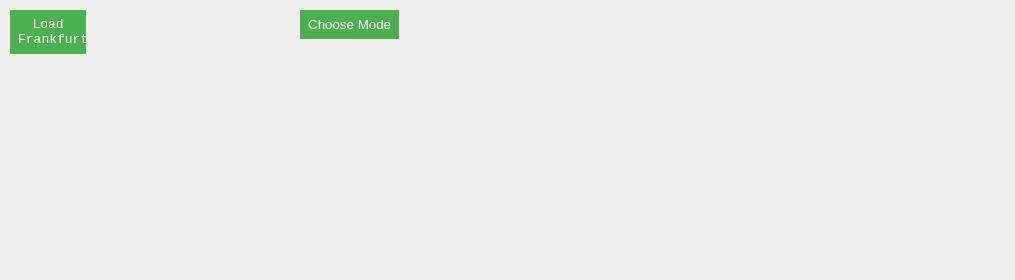
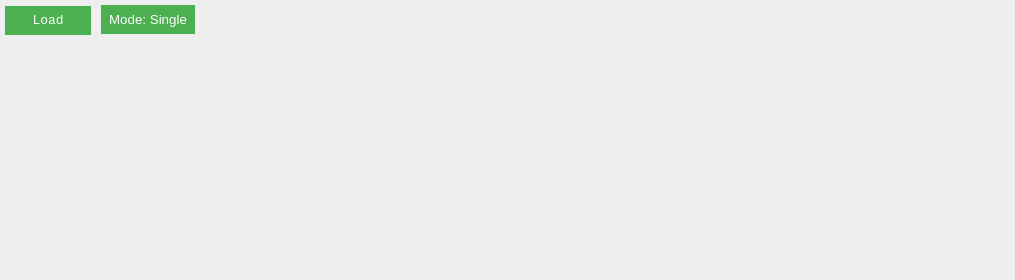
Before and after one commit to GreeMPeace/BA_Repos, a plain HTML site: page Net3D/Net3D/index.html in a window 1280 px wide. Shown: the top 280 px of the page, 0-1015 px from the left. Drawn offline with nearby package versions, Linux system fonts and the light colour scheme.

Commit message:
Work on HUD

```diff
--- a/Net3D/Net3D/css/hud.css
+++ b/Net3D/Net3D/css/hud.css
@@ -6,23 +6,25 @@
     border: none;
     padding: 7px 8px;
     cursor: pointer;
+    min-width: 84px;
 }
 
 .drpdown {
     display: inline-block;
-    position: absolute;
-    cursor: pointer
+    cursor: pointer;
+    margin: 5px;
 }
 
 .hudbutton {
     display: inline-block;
-    width: 60px;
+    min-width: 70px;
     background-color: #4CAF50;
     color: #FFFFFF;
     text-align: center;
     z-index: 2;
-    position: absolute;
-    padding: 7px 8px;;
+    padding: 7px 8px;
+    margin: 5px;
+    cursor: pointer;
 }
 
 .hudbutton:hover, .drpdown:hover .drpbutton{
@@ -36,6 +38,7 @@
     background-color: #f9f9f9;
     box-shadow: 0px 8px 16px 0px rgba(0,0,0,0.2);
     z-index: 3;
+    min-width: 70px;
 }
 .drp-content a:hover {
     background-color: #E1E1E1;
--- a/Net3D/Net3D/index.html
+++ b/Net3D/Net3D/index.html
@@ -32,6 +32,7 @@
     <script src="scripts/Antenna.js"></script>
     <script src="scripts/Buildings.js"></script>
     <script src="scripts/Simulation.js"></script>
+    <script src="scripts/HUDController.js"></script>
     <script src="scripts/Init.js"></script>
     <script src="scripts/Loader.js"></script>
 </body>
--- /dev/null
+++ b/Net3D/Net3D/scripts/HUDController.js
@@ -0,0 +1,59 @@
+HUDController = function () {
+    this.elements = [];
+    this.data = {};
+    this.hudtop = document.createElement('div');
+    this.hudtop.style.position = 'absolute';
+    this.hudtop.style.top = '0px';
+    this.hudtop.style.left = '0px';
+    container.appendChild(this.hudtop);
+};
+
+HUDController.prototype.getByName = function (name) {
+    for (var i = 0; i < this.elements.length; i++) {
+        if (this.elements[i].name == name)
+            return this.elements[i].elem;
+    }
+    return null;
+};
+
+HUDController.prototype.addButton = function (name, text, onclick) {
+    var loadButton = document.createElement('div');
+    loadButton.className = "hudbutton";
+    loadButton.textContent = text;
+    //loadButton.style.left = pos.left;
+    //loadButton.style.top = pos.top;
+    loadButton.addEventListener("click", onclick);
+    this.hudtop.appendChild(loadButton);
+    var element = {};
+    element.elem = loadButton;
+    element.name = name;
+    this.elements.push(element)
+};
+
+HUDController.prototype.addDropdown = function (name, text, onclick) {
+    var chooseArea = document.createElement('div');
+    chooseArea.className = "drpdown";
+    var chooseButton = document.createElement('button');
+    chooseButton.className = "drpbutton";
+    chooseButton.textContent = text[0];
+    chooseArea.appendChild(chooseButton);
+    var ItemArea = document.createElement('div');
+    ItemArea.className = "drp-content";
+    var elem;
+    for (var i = 1; i < text.length; i++) {
+        elem = document.createElement('a');
+        elem.textContent = text[i];
+        elem.addEventListener("click", onclick[i]);
+        ItemArea.appendChild(elem);
+    }
+    chooseArea.appendChild(ItemArea);
+    this.hudtop.appendChild(chooseArea);
+    var obj = {};
+    obj.name = name;
+    obj.elem = chooseArea;
+    this.elements.push(obj);
+}
+
+HUDController.prototype.addData = function () {
+
+}
--- a/Net3D/Net3D/scripts/Init.js
+++ b/Net3D/Net3D/scripts/Init.js
@@ -1,4 +1,4 @@
-var scene, hudscene, width, height, camera, hudcamera, renderer, container;
+var scene, hudscene, width, height, camera, hudcamera, renderer, container, hudcon;
 var meas;
 var buildings = [], antennas = [];
 
@@ -91,35 +91,53 @@
     hudelement.style.backgroundColor = "#FFFFFF"
     container.appendChild(hudelement);
 
-    var loadButton = document.createElement('div');
-    loadButton.className = "hudbutton";
-    loadButton.textContent = "Load Frankfurt";
-    loadButton.style.left = "10px";
-    loadButton.style.top = "10px";
-    loadButton.addEventListener("click", guiController.loadFrank);
-    container.appendChild(loadButton);
+    hudcon = new HUDController();
+    hudcon.addButton("loadFrank", "Load", guiController.loadFrank);
 
-    var chooseArea = document.createElement('div');
-    chooseArea.className = "drpdown";
-    chooseArea.style.left = "300px";
-    chooseArea.style.top = "10px";
-    var chooseButton = document.createElement('button');
-    chooseButton.className = "drpbutton";
-    chooseButton.textContent = "Choose Mode";
-    chooseArea.appendChild(chooseButton);
-    var ItemArea = document.createElement('div');
-    ItemArea.className = "drp-content";
-    var elem = document.createElement('a');
-    elem.textContent = "Item 1";
-    ItemArea.appendChild(elem);
-    var elem = document.createElement('a');
-    elem.textContent = "BiggerElement";
-    ItemArea.appendChild(elem);
-    var elem = document.createElement('a');
-    elem.textContent = "S";
-    ItemArea.appendChild(elem);
-    chooseArea.appendChild(ItemArea);
-    container.appendChild(chooseArea);
+    var content = ["Mode: Single", "Single", "Maximum", "Distribution"];
+    var funcs = [null, function () {
+        guiController.mode = 'single';
+        var loader = new SimulationLoader();
+        loader.visualize();
+    }, function () {
+        guiController.mode = 'max';
+        var loader = new SimulationLoader();
+        loader.visualize();
+    }, function () {
+        guiController.mode = 'distribution';
+        var loader = new SimulationLoader();
+        loader.visualize();
+    }];
+    hudcon.addDropdown("modes", content, funcs);
+    //var loadButton = document.createElement('div');
+    //loadButton.className = "hudbutton";
+    //loadButton.textContent = "Load Frankfurt";
+    ////loadButton.style.left = "10px";
+    ////loadButton.style.top = "10px";
+    //loadButton.addEventListener("click", guiController.loadFrank);
+    //container.appendChild(loadButton);
+
+    //var chooseArea = document.createElement('div');
+    //chooseArea.className = "drpdown";
+    ////chooseArea.style.left = "300px";
+    ////chooseArea.style.top = "10px";
+    //var chooseButton = document.createElement('button');
+    //chooseButton.className = "drpbutton";
+    //chooseButton.textContent = "Choose Mode";
+    //chooseArea.appendChild(chooseButton);
+    //var ItemArea = document.createElement('div');
+    //ItemArea.className = "drp-content";
+    //var elem = document.createElement('a');
+    //elem.textContent = "Item 1";
+    //ItemArea.appendChild(elem);
+    //var elem = document.createElement('a');
+    //elem.textContent = "BiggerElement";
+    //ItemArea.appendChild(elem);
+    //var elem = document.createElement('a');
+    //elem.textContent = "S";
+    //ItemArea.appendChild(elem);
+    //chooseArea.appendChild(ItemArea);
+    //container.appendChild(chooseArea);
 }
 
 function onWindowResize() {
--- a/Net3D/Net3D/scripts/Simulation.js
+++ b/Net3D/Net3D/scripts/Simulation.js
@@ -70,7 +70,7 @@
                 this.addMaxPoints(false);
             }
         }
-        if (guiController.mode == 'Distribution') {
+        if (guiController.mode == 'distribution') {
 
             var oldsurf = scene.getObjectByName("isosurf");
             if (oldsurf) {
```
Also changed, not shown: 6 other files.
